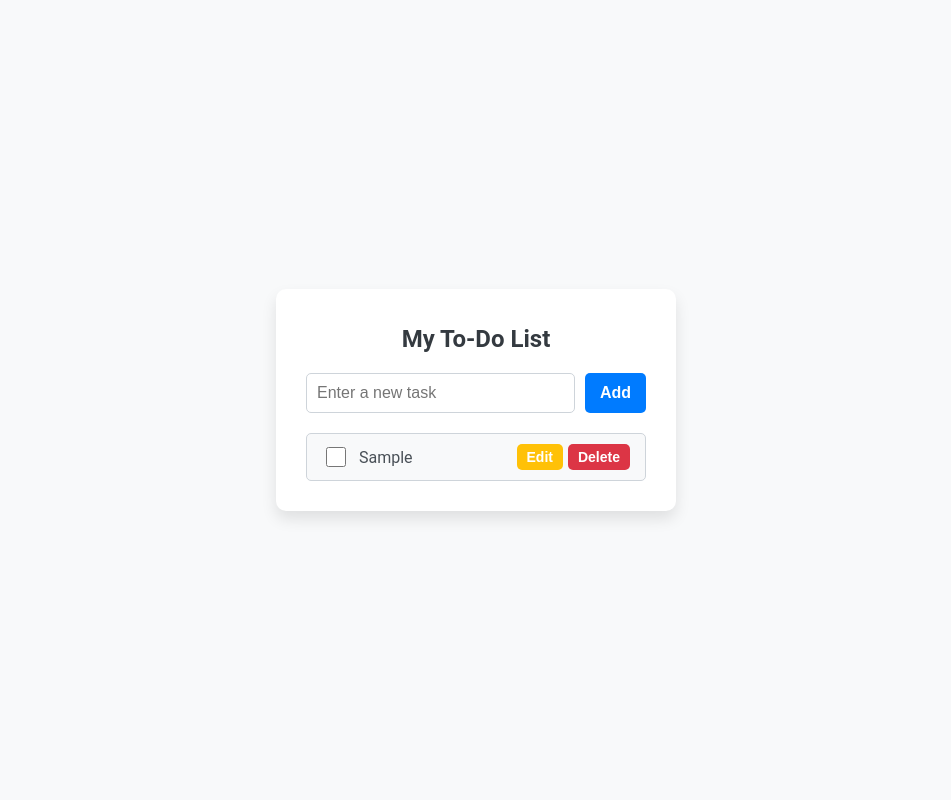
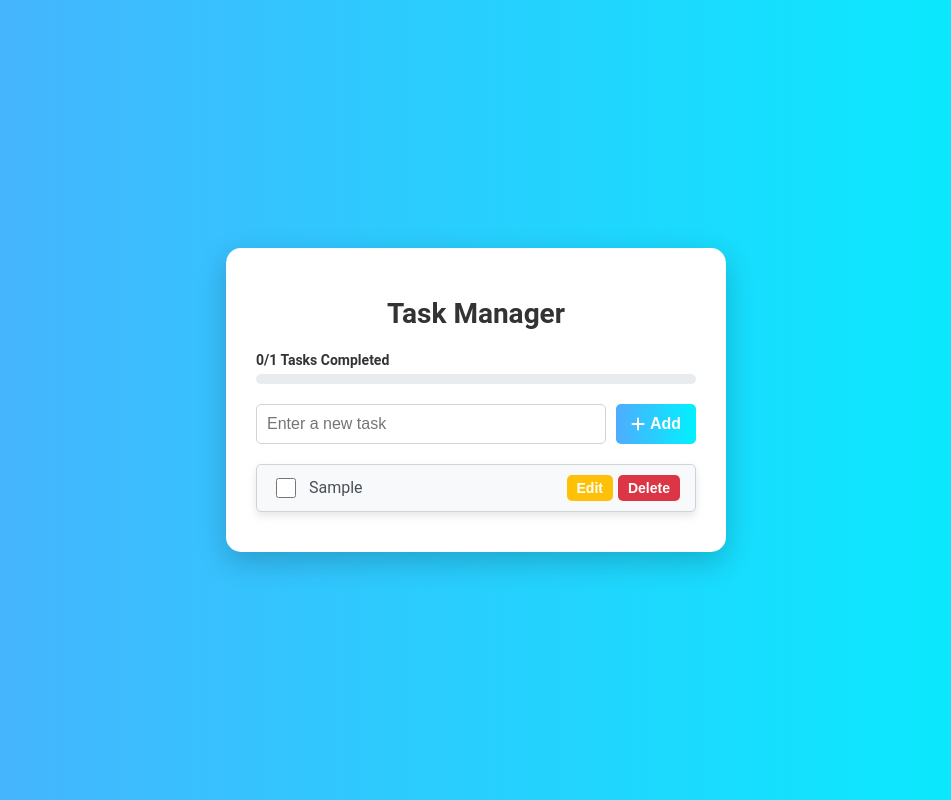
Before and after one commit to ABIDMAQBOOL123/todo-list-branwave, a plain HTML site: page index.html in a window 1280 px wide. Both pictures are taken after typing "Sample" into the empty fields and a click on the button "Add". Shown: the whole page, without its empty margins (164-1115 px from the left). Drawn offline with Linux system fonts and the light colour scheme.

Commit message:
Updated the code with changes in styles and functionality

```diff
--- a/index.html
+++ b/index.html
@@ -3,15 +3,27 @@
   <head>
     <meta charset="UTF-8" />
     <meta name="viewport" content="width=device-width, initial-scale=1.0" />
-    <title>To-Do List</title>
+    <title>To-Do Dashboard</title>
     <link rel="stylesheet" href="styles.css" />
+    <script
+      src="https://kit.fontawesome.com/a076d05399.js"
+      crossorigin="anonymous"
+    ></script>
   </head>
   <body>
     <div class="container">
-      <h1 class="app-title">My To-Do List</h1>
+      <h1 class="app-title">Task Manager</h1>
+      <div class="progress-bar">
+        <span id="progressText">0/0 Tasks Completed</span>
+        <div class="progress">
+          <div id="progressFill"></div>
+        </div>
+      </div>
       <div class="input-container">
         <input type="text" id="taskInput" placeholder="Enter a new task" />
-        <button id="addTask" class="btn primary-btn">Add</button>
+        <button id="addTask" class="btn primary-btn">
+          <i class="fas fa-plus"></i> Add
+        </button>
       </div>
       <ul id="taskList" class="task-list"></ul>
     </div>
--- a/script.js
+++ b/script.js
@@ -2,6 +2,11 @@ document.addEventListener("DOMContentLoaded", () => {
     const taskInput = document.getElementById("taskInput");
     const addTaskButton = document.getElementById("addTask");
     const taskList = document.getElementById("taskList");
+    const progressFill = document.getElementById("progressFill");
+    const progressText = document.getElementById("progressText");
+
+    let totalTasks = 0;
+    let completedTasks = 0;
 
     addTaskButton.addEventListener("click", addTask);
     taskInput.addEventListener("keypress", (e) => {
@@ -14,8 +19,6 @@ document.addEventListener("DOMContentLoaded", () => {
       const taskText = taskInput.value.trim();
       if (taskText !== "") {
         const li = document.createElement("li");
-
-        // Task item with checkbox, edit, and delete buttons
         li.innerHTML = `
           <label>
             <input type="checkbox" class="task-checkbox" />
@@ -27,30 +30,48 @@ document.addEventListener("DOMContentLoaded", () => {
           </div>
         `;
 
-        // Add event listeners for buttons
         li.querySelector(".task-checkbox").addEventListener("change", toggleComplete);
+        li.querySelector(".delete-btn").addEventListener("click", deleteTask);
         li.querySelector(".edit-btn").addEventListener("click", editTask);
-        li.querySelector(".delete-btn").addEventListener("click", deleteTask);
-
         taskList.appendChild(li);
         taskInput.value = "";
+        totalTasks++;
+        updateProgress();
       }
     }
 
     function toggleComplete(e) {
-      const taskText = e.target.closest("li").querySelector(".task-text");
-      taskText.classList.toggle("completed", e.target.checked);
+      const isChecked = e.target.checked;
+      const taskText = e.target.nextElementSibling;
+      if (isChecked) {
+        taskText.classList.add("completed");
+        completedTasks++;
+      } else {
+        taskText.classList.remove("completed");
+        completedTasks--;
+      }
+      updateProgress();
+    }
+
+    function deleteTask(e) {
+      e.target.closest("li").remove();
+      totalTasks--;
+      if (e.target.closest("li").querySelector(".task-checkbox").checked) {
+        completedTasks--;
+      }
+      updateProgress();
     }
 
     function editTask(e) {
       const taskText = e.target.closest("li").querySelector(".task-text");
-      const newTaskText = prompt("Edit your task:", taskText.textContent);
-      if (newTaskText !== null && newTaskText.trim() !== "") {
-        taskText.textContent = newTaskText.trim();
+      const newTask = prompt("Edit your task:", taskText.textContent);
+      if (newTask !== null && newTask.trim() !== "") {
+        taskText.textContent = newTask.trim();
       }
     }
 
-    function deleteTask(e) {
-      e.target.closest("li").remove();
+    function updateProgress() {
+      progressText.textContent = `${completedTasks}/${totalTasks} Tasks Completed`;
+      progressFill.style.width = totalTasks === 0 ? "0%" : `${(completedTasks / totalTasks) * 100}%`;
     }
   });
--- a/styles.css
+++ b/styles.css
@@ -3,29 +3,57 @@ body {
     font-family: 'Roboto', Arial, sans-serif;
     margin: 0;
     padding: 0;
-    background-color: #f8f9fa;
+    background: linear-gradient(to right, #4facfe, #00f2fe);
     display: flex;
     justify-content: center;
     align-items: center;
     height: 100vh;
+    color: #ffffff;
   }
 
   .container {
     background: #ffffff;
-    padding: 20px 30px;
-    border-radius: 10px;
-    box-shadow: 0 8px 15px rgba(0, 0, 0, 0.1);
+    color: #333;
+    padding: 30px;
+    border-radius: 15px;
+    box-shadow: 0 10px 30px rgba(0, 0, 0, 0.2);
     width: 100%;
-    max-width: 400px;
+    max-width: 500px;
     box-sizing: border-box;
+    text-align: center;
   }
 
   .app-title {
-    font-size: 24px;
+    font-size: 28px;
     font-weight: bold;
-    text-align: center;
-    color: #343a40;
+    color: #333;
     margin-bottom: 20px;
+  }
+
+  .progress-bar {
+    margin-bottom: 20px;
+    text-align: left;
+  }
+
+  .progress-bar span {
+    font-size: 14px;
+    font-weight: bold;
+  }
+
+  .progress {
+    background: #e9ecef;
+    border-radius: 10px;
+    height: 10px;
+    width: 100%;
+    margin-top: 5px;
+    overflow: hidden;
+  }
+
+  #progressFill {
+    background: linear-gradient(to right, #00f260, #0575e6);
+    height: 100%;
+    width: 0%;
+    transition: width 0.3s ease-in-out;
   }
 
   .input-container {
@@ -40,7 +68,6 @@ body {
     border: 1px solid #ced4da;
     border-radius: 5px;
     font-size: 16px;
-    color: #495057;
     outline: none;
     transition: all 0.3s ease;
   }
@@ -61,12 +88,15 @@ body {
   }
 
   .primary-btn {
-    background-color: #007bff;
+    background: linear-gradient(to right, #4facfe, #00f2fe);
     color: #ffffff;
+    display: flex;
+    align-items: center;
+    gap: 5px;
   }
 
   .primary-btn:hover {
-    background-color: #0056b3;
+    background: linear-gradient(to right, #0575e6, #00d4ff);
   }
 
   /* Task List Styles */
@@ -85,12 +115,13 @@ body {
     border: 1px solid #ced4da;
     border-radius: 5px;
     margin-bottom: 10px;
-    transition: all 0.3s ease;
+    box-shadow: 0 4px 8px rgba(0, 0, 0, 0.1);
+    transition: transform 0.2s ease, box-shadow 0.2s ease;
   }
 
   li:hover {
-    background-color: #e9ecef;
-    box-shadow: 0 4px 8px rgba(0, 0, 0, 0.1);
+    transform: translateY(-3px);
+    box-shadow: 0 8px 16px rgba(0, 0, 0, 0.2);
   }
 
   label {
```
